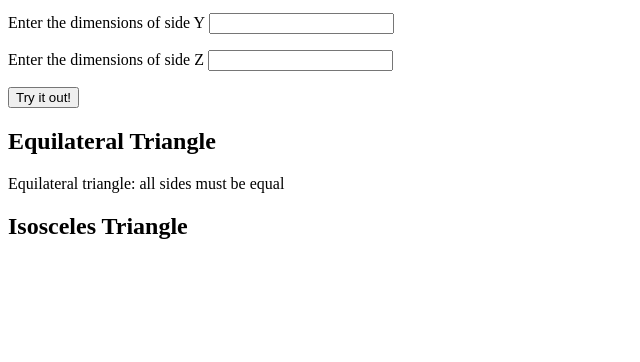
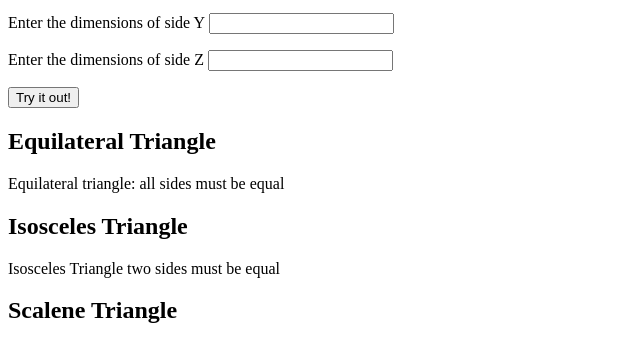
Before and after one commit to Berthedusabeyezu/Triangle-Tracker, a plain HTML site: page index.html in a window 1280 px wide. Shown: the part 104-466 px from the top of the page, without its empty margins (0-640 px from the left). Drawn offline with Linux system fonts and the light colour scheme.

Commit message:
scalene triangle

```diff
--- a/index.html
+++ b/index.html
@@ -21,6 +21,8 @@
         <h2>Equilateral Triangle</h2>
         <p>Equilateral triangle: all sides must be equal</p>
         <h2>Isosceles Triangle</h2>
+        <p>Isosceles Triangle two sides must be equal</p>
+        <h2>Scalene Triangle</h2>
 
     </div>
 
```
